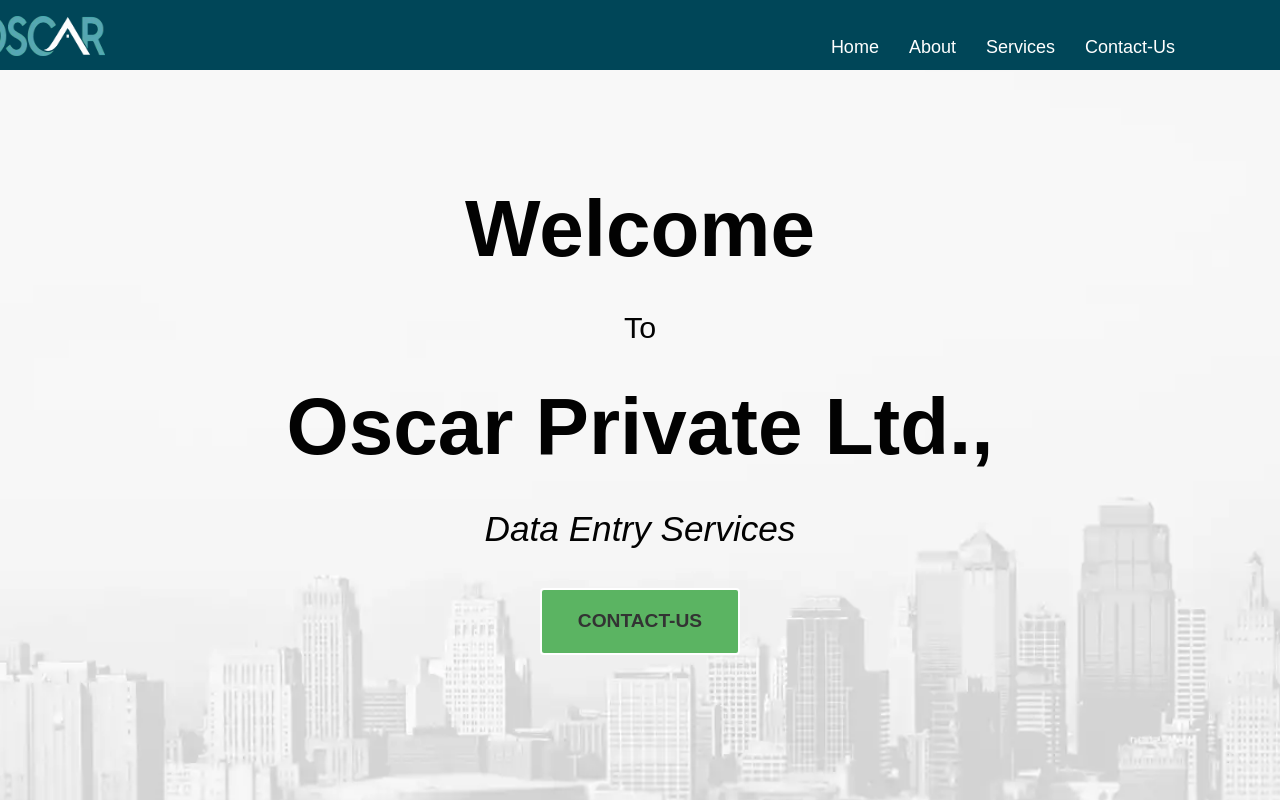
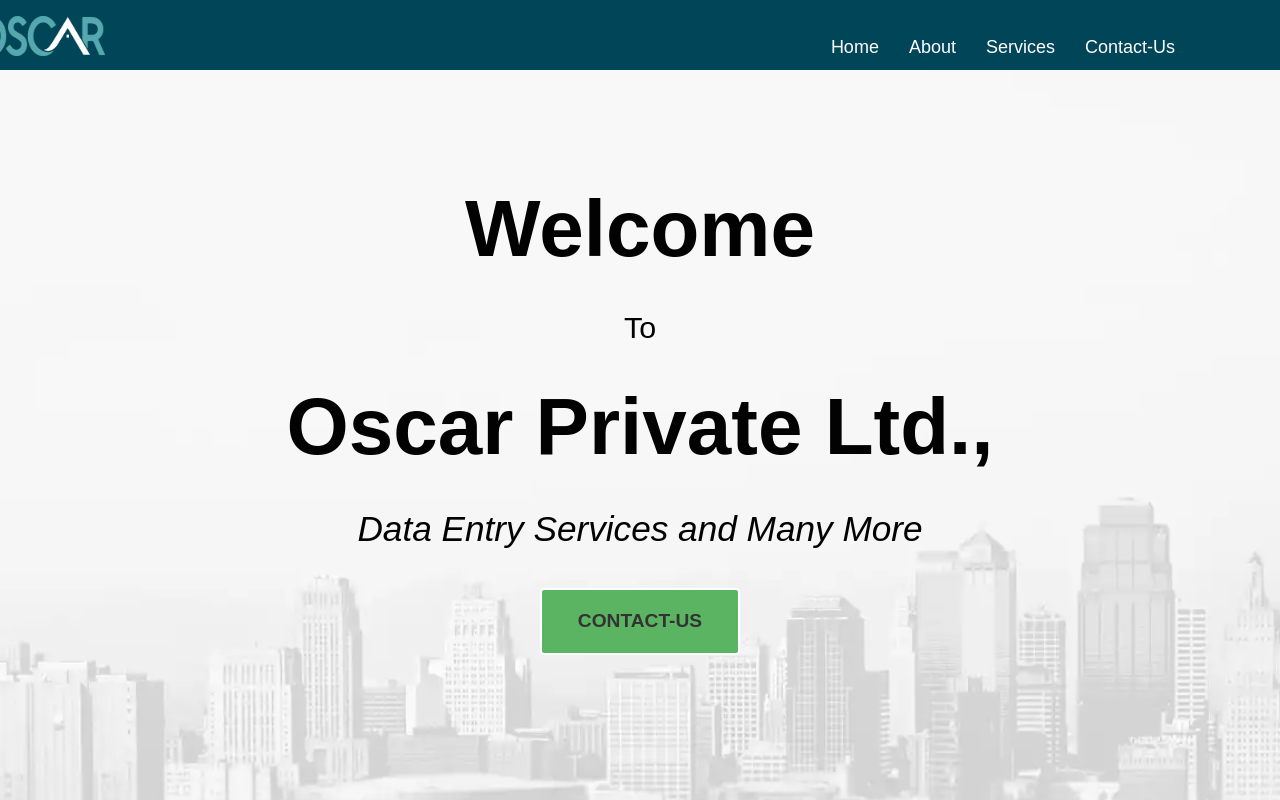
Before and after one commit to oscar-codecreater/oscarbpokvp, a React (Create React App) app in the folder one/: page / in a window 1280 px wide. Shown: the top 800 px of the page. Built offline with nearby package versions, Linux system fonts and the light colour scheme.

Commit message:
added many more srvices

```diff
--- a/one/src/Home.js
+++ b/one/src/Home.js
@@ -10,7 +10,7 @@ const Home = () => {
                 <p>Welcome</p>
                 <p>To</p>
                 <p>Oscar Private Ltd.,</p>
-                <p>Data Entry Services</p>
+                <p>Data Entry Services and Many More</p>
                <Link to='contact'> <button  className='button'>Contact-Us</button></Link>
             </div>
         </div>
```
